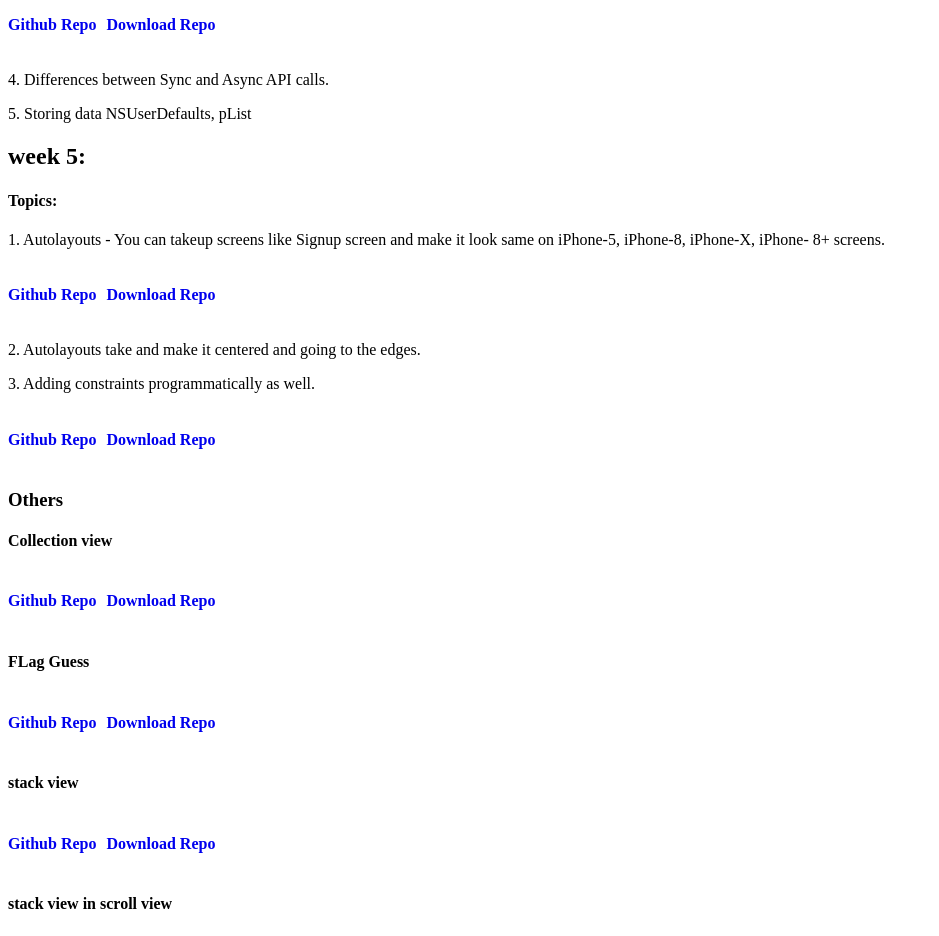
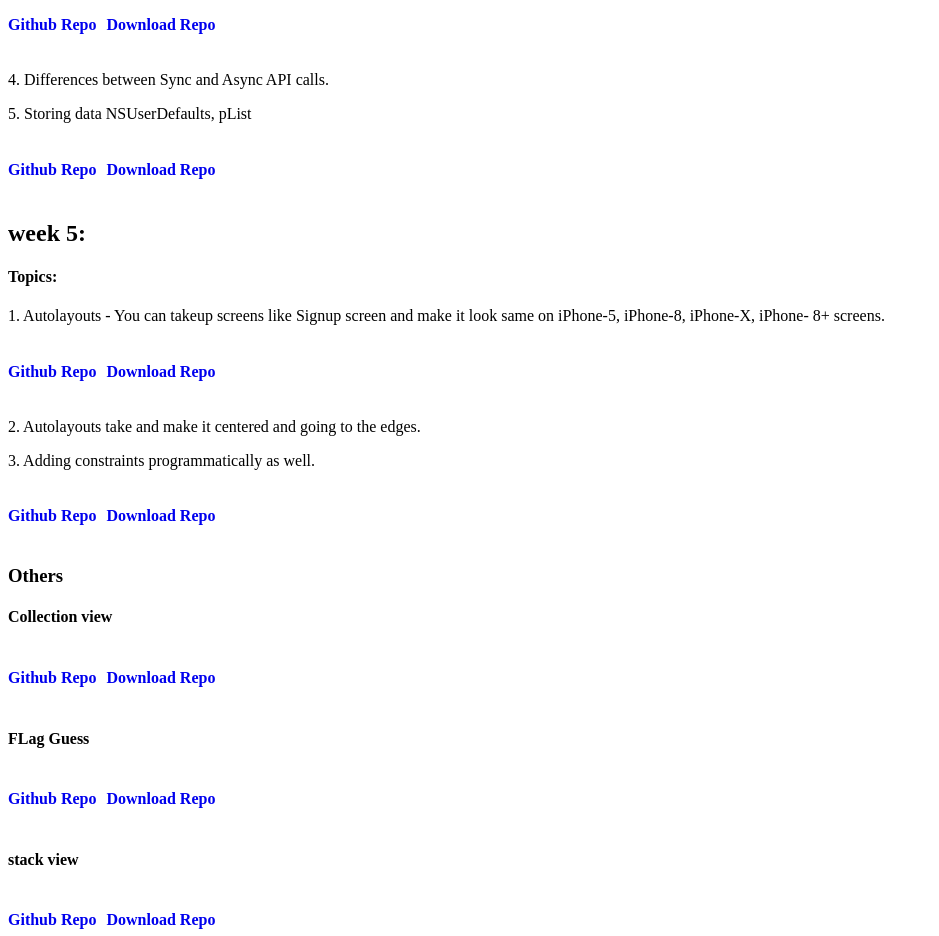
Before and after one commit to SowryaSharma/slpws, a plain HTML site: page index.html in a window 1280 px wide. Shown: the part 1400-2336 px from the top of the page, without its empty margins (0-939 px from the left). Drawn offline with Linux system fonts and the light colour scheme.

Commit message:
Update index.html

```diff
--- a/index.html
+++ b/index.html
@@ -103,6 +103,12 @@
 </div>
 <p>4. Differences between Sync and Async API calls.</p>
 <p>5.  Storing data NSUserDefaults, pList</p>
+<div class="git">
+<h4><a href="https://github.com/SowryaSharma/nsuserdata" target="_blank" class="repo"> Github Repo</a></h4>
+<h4>
+  <a href="https://github.com/SowryaSharma/nsuserdata/archive/refs/heads/main.zip", target="blank" class="download">Download Repo</a>
+</h4>
+</div>
 
 <h2>
   week 5:
```
